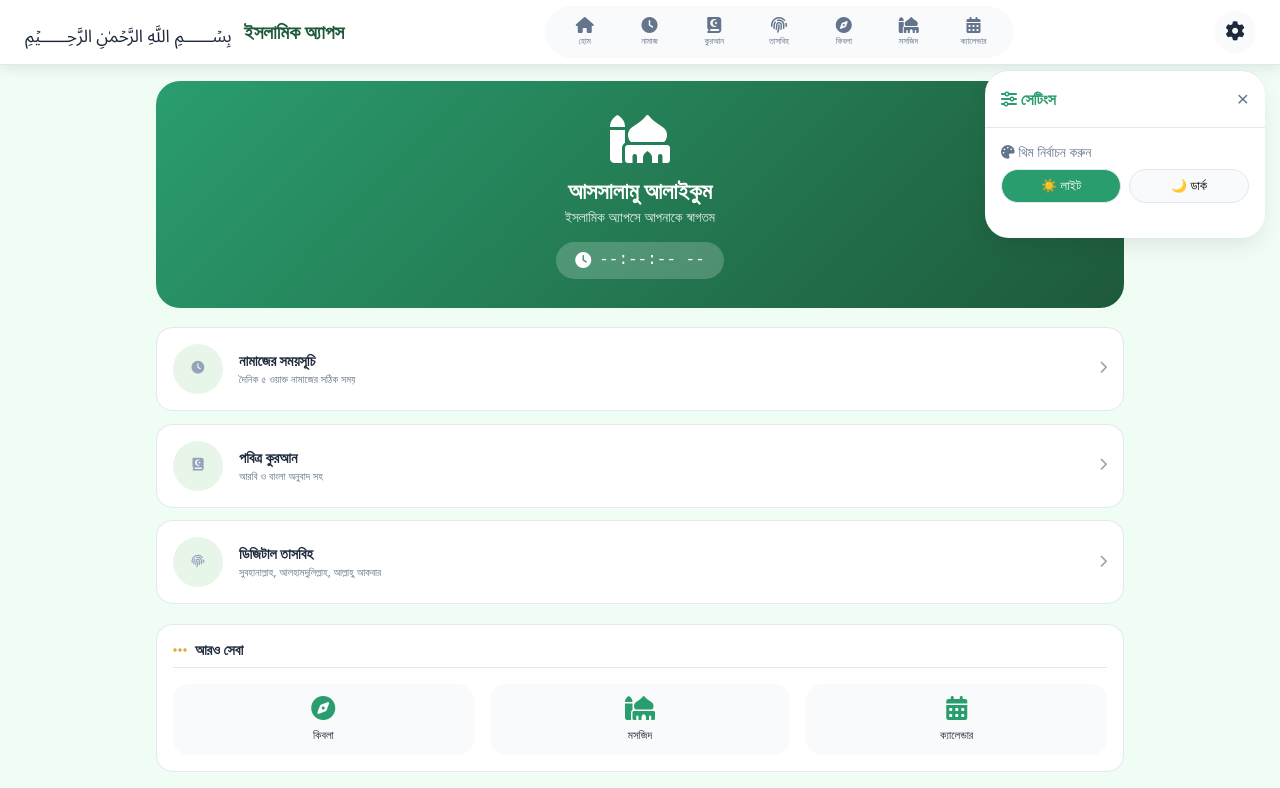
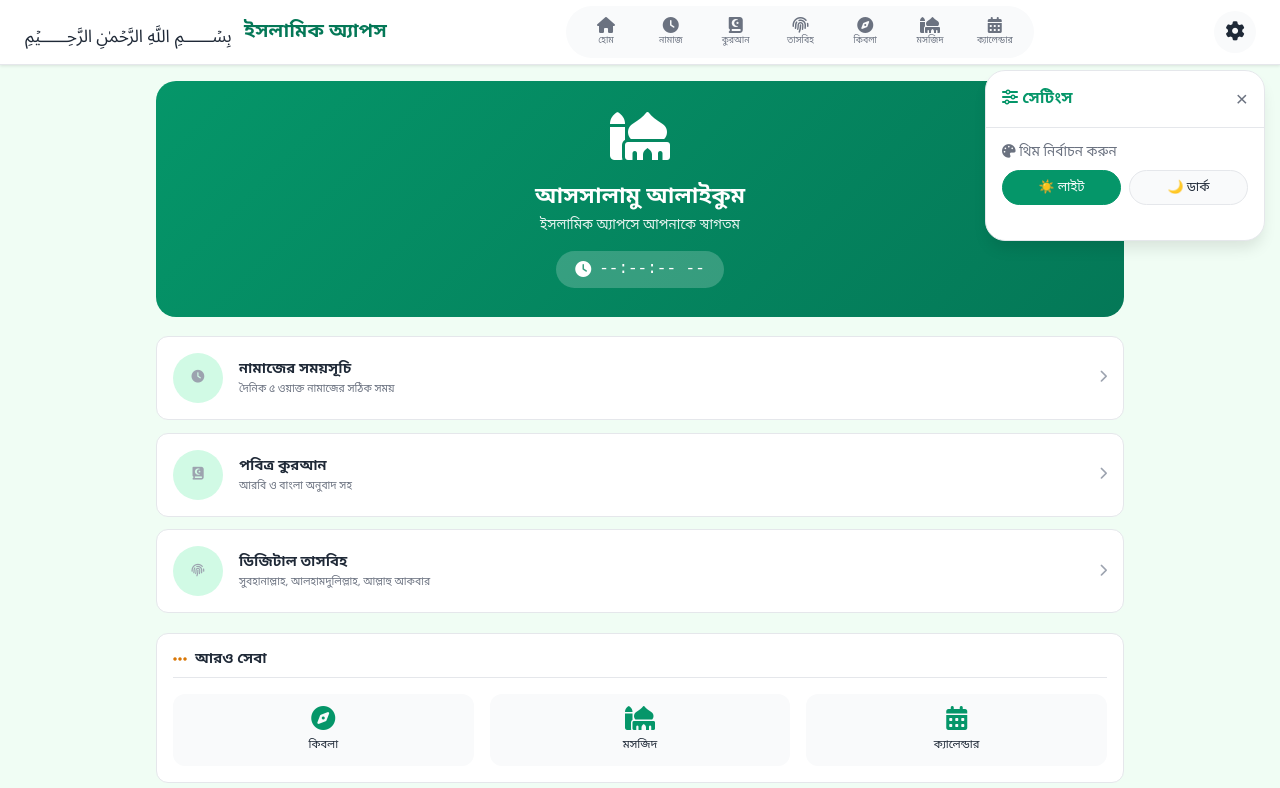
Before and after one commit to Mujahid590/Islamic-apps, a plain HTML site: page index.html in a window 1280 px wide. Both pictures are taken after a click on the button 1235 px from the left and 32 px from the top of the page. Shown: the top 788 px of the page. Drawn offline with Linux system fonts and the light colour scheme; files that its build step writes are made by us from their sources; files whose address does not match are found by name; a web font is replaced by a local one.

Commit message:
Update style.css

```diff
--- a/css/style.css
+++ b/css/style.css
@@ -1,16 +1,5 @@
-/* ========== বাংলা ফন্ট - Kalpurush ========== */
-@font-face {
-    font-family: 'Kalpurush';
-    src: url('https://raw.githubusercontent.com/me-shaon/bangla-fonts/main/Kalpurush/Kalpurush.ttf') format('truetype');
-    font-weight: normal;
-    font-display: swap;
-}
-@font-face {
-    font-family: 'Kalpurush';
-    src: url('https://raw.githubusercontent.com/me-shaon/bangla-fonts/main/Kalpurush/Kalpurush-Bold.ttf') format('truetype');
-    font-weight: bold;
-    font-display: swap;
-}
+/* ========== বাংলা ফন্ট ========== */
+@import url('https://fonts.googleapis.com/css2?family=Noto+Sans+Bengali:wght@400;500;600;700&display=swap');
 
 /* ========== আরবি ফন্ট ========== */
 @font-face {
@@ -22,36 +11,37 @@
 
 /* ========== CSS ভেরিয়েবল ========== */
 :root {
-    --primary: #2a9d6e;
-    --primary-dark: #1e5a3a;
-    --primary-light: #e8f5e9;
+    --primary: #059669;
+    --primary-dark: #047857;
+    --primary-light: #d1fae5;
+    --primary-bg: #ecfdf5;
     --white: #ffffff;
-    --gray-light: #f8fafc;
-    --gray: #e2e8f0;
-    --text-dark: #1e293b;
-    --text-gray: #64748b;
-    --text-light: #94a3b8;
-    --gold: #d4af37;
-    --red: #ef4444;
-    --shadow: 0 4px 12px rgba(0,0,0,0.08);
-    --shadow-lg: 0 10px 25px -5px rgba(0,0,0,0.1);
-    --radius: 24px;
-    --radius-sm: 16px;
+    --gray-light: #f9fafb;
+    --gray: #e5e7eb;
+    --gray-dark: #9ca3af;
+    --text-dark: #1f2937;
+    --text-gray: #6b7280;
+    --text-light: #9ca3af;
+    --gold: #d97706;
+    --shadow: 0 1px 3px rgba(0,0,0,0.1);
+    --shadow-lg: 0 10px 15px -3px rgba(0,0,0,0.1);
+    --radius: 20px;
+    --radius-sm: 12px;
     --bg: #f0fdf4;
     --card-bg: #ffffff;
-    --border: #e2e8f0;
+    --border: #e5e7eb;
 }
 
 body.dark-mode {
-    --primary: #22c55e;
-    --primary-dark: #16a34a;
-    --primary-light: #166534;
-    --white: #1e293b;
-    --gray-light: #0f172a;
-    --gray: #334155;
-    --text-dark: #f1f5f9;
-    --text-gray: #94a3b8;
-    --text-light: #64748b;
+    --primary: #10b981;
+    --primary-dark: #059669;
+    --primary-light: #064e3b;
+    --primary-bg: #022c22;
+    --white: #1f2937;
+    --gray-light: #111827;
+    --gray: #374151;
+    --text-dark: #f9fafb;
+    --text-gray: #9ca3af;
     --bg: #0f172a;
     --card-bg: #1e293b;
     --border: #334155;
@@ -64,10 +54,10 @@ body.dark-mode {
 }
 
 body {
-    font-family: 'Kalpurush', -apple-system, BlinkMacSystemFont, sans-serif;
+    font-family: 'Noto Sans Bengali', -apple-system, BlinkMacSystemFont, sans-serif;
     background: var(--bg);
     color: var(--text-dark);
-    transition: all 0.3s ease;
+    transition: background 0.3s ease, color 0.3s ease;
 }
 
 .app-container {
@@ -187,22 +177,16 @@ body {
     justify-content: center;
 }
 
-/* ========== সেটিংস প্যানেল (মোবাইলে নিচ থেকে ওপেন) ========== */
+/* ========== সেটিংস প্যানেল ========== */
 .settings-panel {
     position: fixed;
-    bottom: -400px;
-    left: 0;
-    right: 0;
     background: var(--card-bg);
-    border-radius: var(--radius) var(--radius) 0 0;
     z-index: 200;
-    transition: bottom 0.3s ease;
+    transition: all 0.3s ease;
     box-shadow: var(--shadow-lg);
-    border-top: 1px solid var(--border);
+    border: 1px solid var(--border);
 }
-.settings-panel.open {
-    bottom: 70px;
-}
+.settings-panel.open { display: block; }
 .settings-header {
     display: flex;
     justify-content: space-between;
@@ -234,11 +218,39 @@ body {
     background: var(--gray-light);
     border-radius: 30px;
     cursor: pointer;
-    font-family: 'Kalpurush', sans-serif;
+    font-family: inherit;
     font-size: 0.8rem;
     transition: all 0.2s;
+    color: var(--text-dark);
 }
-.theme-btn.active { background: var(--primary); color: white; }
+.theme-btn.active { background: var(--primary); color: white; border-color: var(--primary); }
+
+/* ডেস্কটপে সেটিংস */
+@media (min-width: 769px) {
+    .settings-panel {
+        top: 70px;
+        right: -320px;
+        width: 280px;
+        border-radius: var(--radius);
+    }
+    .settings-panel.open {
+        right: 15px;
+    }
+}
+
+/* মোবাইলে সেটিংস (নিচ থেকে) */
+@media (max-width: 768px) {
+    .settings-panel {
+        bottom: -400px;
+        left: 0;
+        right: 0;
+        border-radius: var(--radius) var(--radius) 0 0;
+        border-bottom: none;
+    }
+    .settings-panel.open {
+        bottom: 70px;
+    }
+}
 
 /* ========== মোর মেনু প্যানেল ========== */
 .more-menu-panel {
@@ -301,6 +313,8 @@ body {
     margin: 0 auto;
     width: 100%;
 }
+
+/* ওয়েলকাম কার্ড */
 .welcome-card {
     background: linear-gradient(135deg, var(--primary), var(--primary-dark));
     border-radius: var(--radius);
@@ -322,6 +336,8 @@ body {
     font-size: 1rem;
     font-family: monospace;
 }
+
+/* ফিচার গ্রিড */
 .features-grid {
     display: flex;
     flex-direction: column;
@@ -339,6 +355,7 @@ body {
     border: 1px solid var(--border);
     transition: all 0.2s;
 }
+.feature-card:hover { transform: translateX(5px); }
 .feature-icon {
     width: 50px;
     height: 50px;
@@ -354,6 +371,7 @@ body {
 .feature-info p { font-size: 0.65rem; color: var(--text-gray); }
 .feature-card i:last-child { color: var(--text-light); font-size: 0.8rem; }
 
+/* মোর সেকশন */
 .more-section {
     background: var(--card-bg);
     border-radius: var(--radius-sm);
@@ -391,6 +409,7 @@ body {
 .more-card i { font-size: 1.5rem; color: var(--primary); }
 .more-card span { font-size: 0.7rem; color: var(--text-dark); }
 
+/* দুআ কার্ড */
 .dua-card {
     background: var(--card-bg);
     border-radius: var(--radius-sm);
@@ -473,29 +492,15 @@ body {
     to { opacity: 1; transform: translateX(-50%) translateY(0); }
 }
 
-/* ========== ডেস্কটপ ========== */
+/* ========== রেস্পন্সিভ ========== */
 @media (min-width: 769px) {
     .mobile-header, .bottom-navbar, .more-menu-panel { display: none !important; }
     .desktop-only { display: block !important; }
     .top-navbar { display: flex; }
     .main-content { padding-bottom: 1.5rem; }
     .toast { bottom: 20px; }
-    .settings-panel {
-        top: 70px;
-        bottom: auto;
-        right: -320px;
-        left: auto;
-        width: 280px;
-        border-radius: var(--radius);
-        transition: right 0.3s ease;
-    }
-    .settings-panel.open {
-        right: 15px;
-        bottom: auto;
-    }
 }
 
-/* ========== মোবাইল ========== */
 @media (max-width: 768px) {
     .top-navbar, .desktop-only { display: none !important; }
     .mobile-header { display: flex; }
@@ -505,19 +510,8 @@ body {
     .welcome-icon { font-size: 2.5rem; }
     .welcome-card h1 { font-size: 1.1rem; }
     .toast { bottom: 75px; }
-    .settings-panel {
-        top: auto;
-        bottom: -400px;
-        left: 0;
-        right: 0;
-        width: 100%;
-        border-radius: var(--radius) var(--radius) 0 0;
-    }
-    .settings-panel.open {
-        bottom: 70px;
-        right: auto;
-    }
 }
+
 @media (max-width: 480px) {
     .bottom-navbar { padding: 0.4rem 0.5rem; }
     .nav-item { min-width: 50px; }
```
